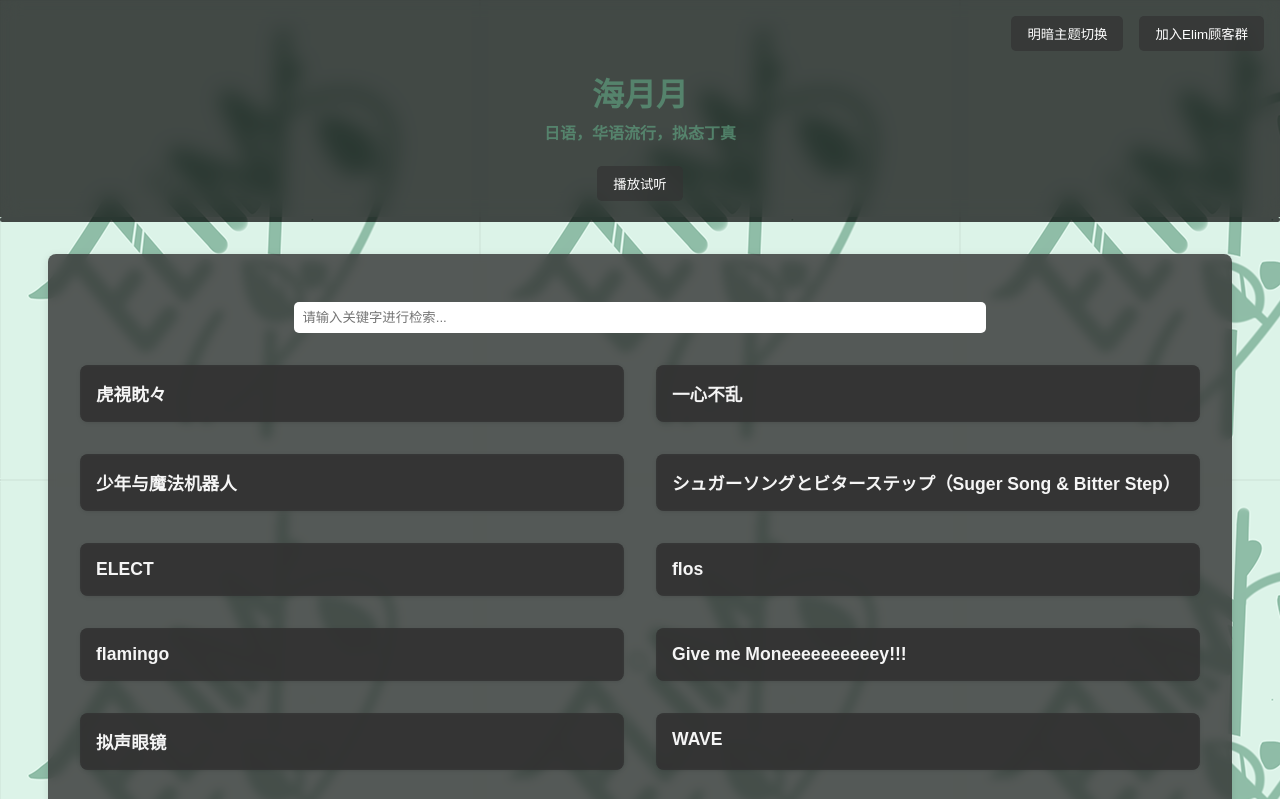
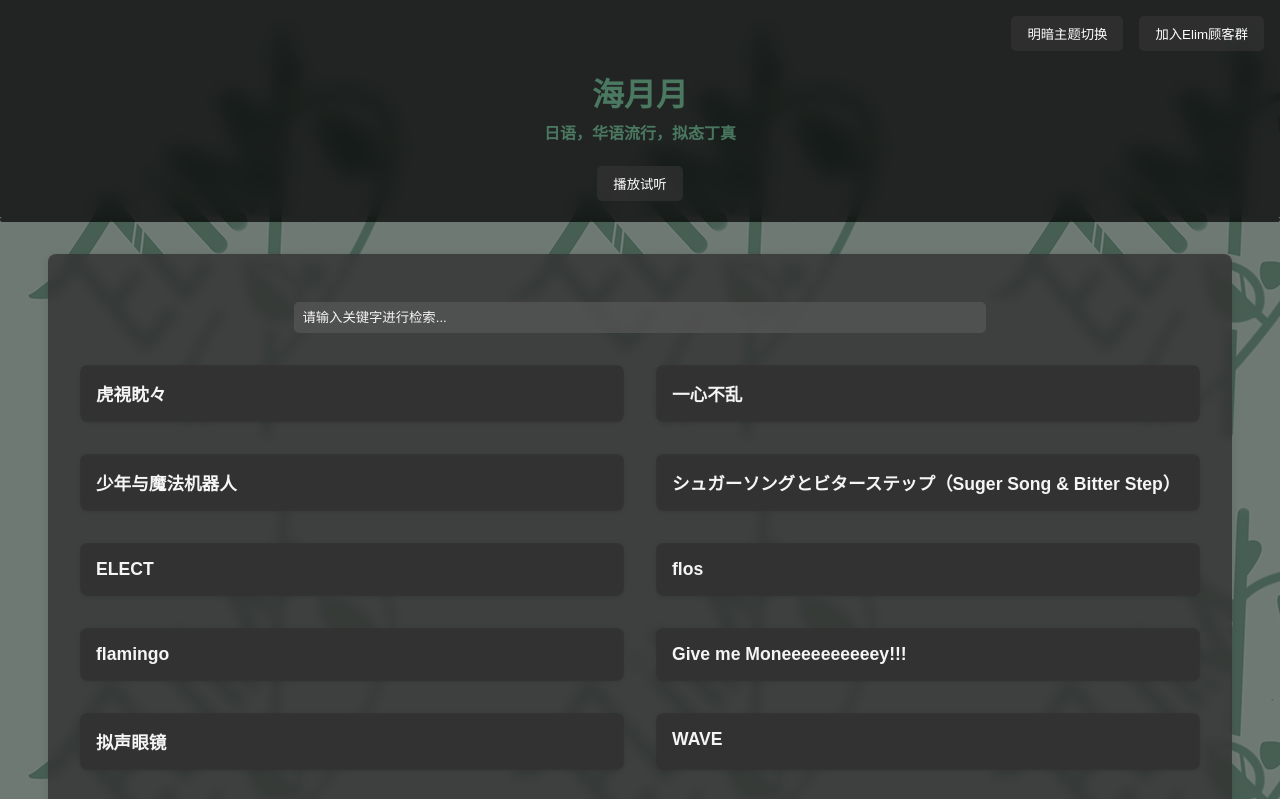
Before and after one commit to RomuuuJP/elim-songList-static, a plain HTML site: page singer/haiyy.html in a window 1280 px wide. Both pictures are taken after a click on the button "明暗主题切换". Shown: the top 799 px of the page. Drawn offline with Linux system fonts and the light colour scheme.

Commit message:
update details of dark-theme

```diff
--- a/css/styles.css
+++ b/css/styles.css
@@ -1,28 +1,30 @@
 :root {
-	--background-color: #f5f5f5;
+	--background-color: url('../image/background-image.png');
 	--text-color: #333	;
 	--header-background-color: rgba(220, 243, 232, 0.7);
 	--container-background-color: rgba(255, 255, 2	55, 0.8);
 	--item-background-color: rgba(255, 255, 255, 0.7);
 	--button-background-color: rgba(92, 155, 124, 0.7);
 	--progress-bar-color: rgba(70, 126, 98, 0.7);
+	--search-box-color: white;
 }
 
 [data-theme="dark"] {
-	--background-color: #333;
+	--background-color: url('../image/background-image-dark.png');
 	--text-color: #f5f5f5;
 	--header-background-color: rgba(0, 0, 0, 0.7);
 	--container-background-color: rgba(50, 50, 50, 0.8);
 	--item-background-color: rgba(50, 50, 50, 0.7);
 	--button-background-color: rgba(50, 50, 50, 0.7);
 	--progress-bar-color: #f5f5f5;
+	--search-box-color: rgba(88, 88, 88, 0.7);
 }
 
 body {
 	font-family: 'Arial', sans-serif;
 	margin: 0;
 	padding: 0;
-	background: var(--background-color) url('../image/background-image.png');
+	background: var(--background-color);
     background-position: top left;
     background-attachment: fixed;
     transition: filter 0.5s ease;
@@ -85,6 +87,10 @@ header {
 	width: calc(60% - 1rem);
 	border-radius: 5px;
 	border: none;
+	background-color: var(--search-box-color);
+}
+#searchBox::placeholder {
+	color: var(--text-color);
 }
 .song-list {
 	display: flex;
@@ -120,7 +126,7 @@ header {
 	margin-top: 1rem;
 }
 .audio-controls {
-	display: flex;
+	display: 2;
 	align-items: center;
 	gap: 0.5rem;
 }
```
Also changed, not shown: index.html (+1 -1 lines), image/background-image-dark.png (added).
